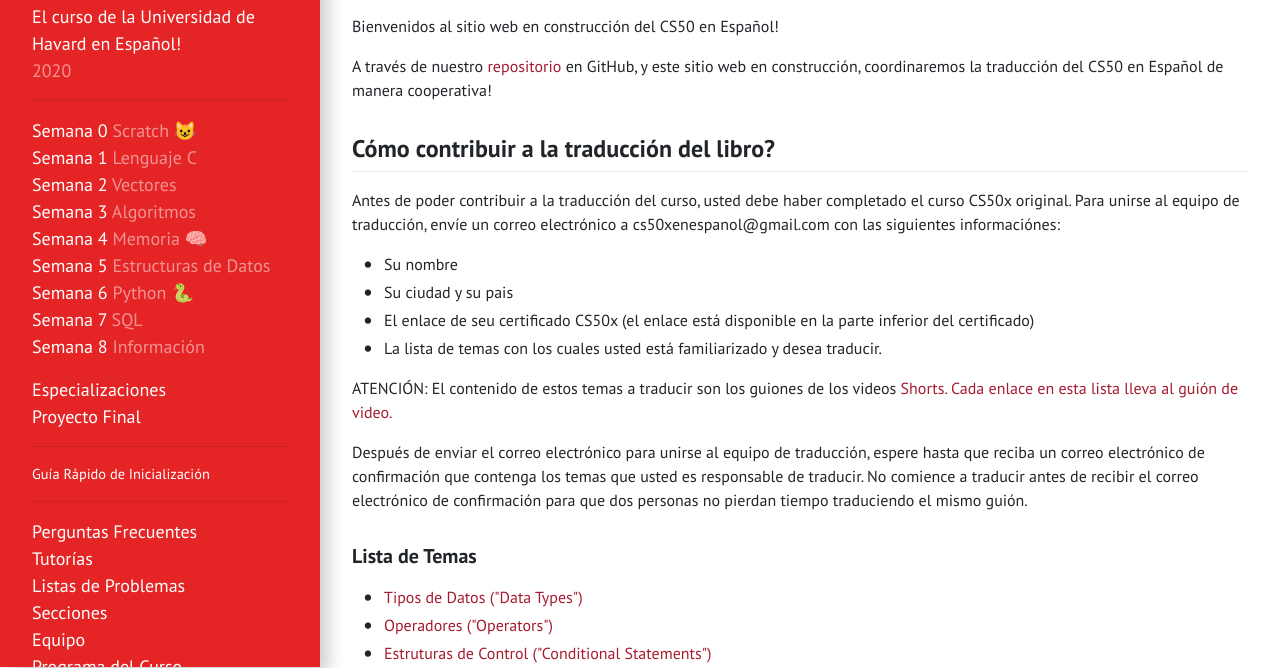
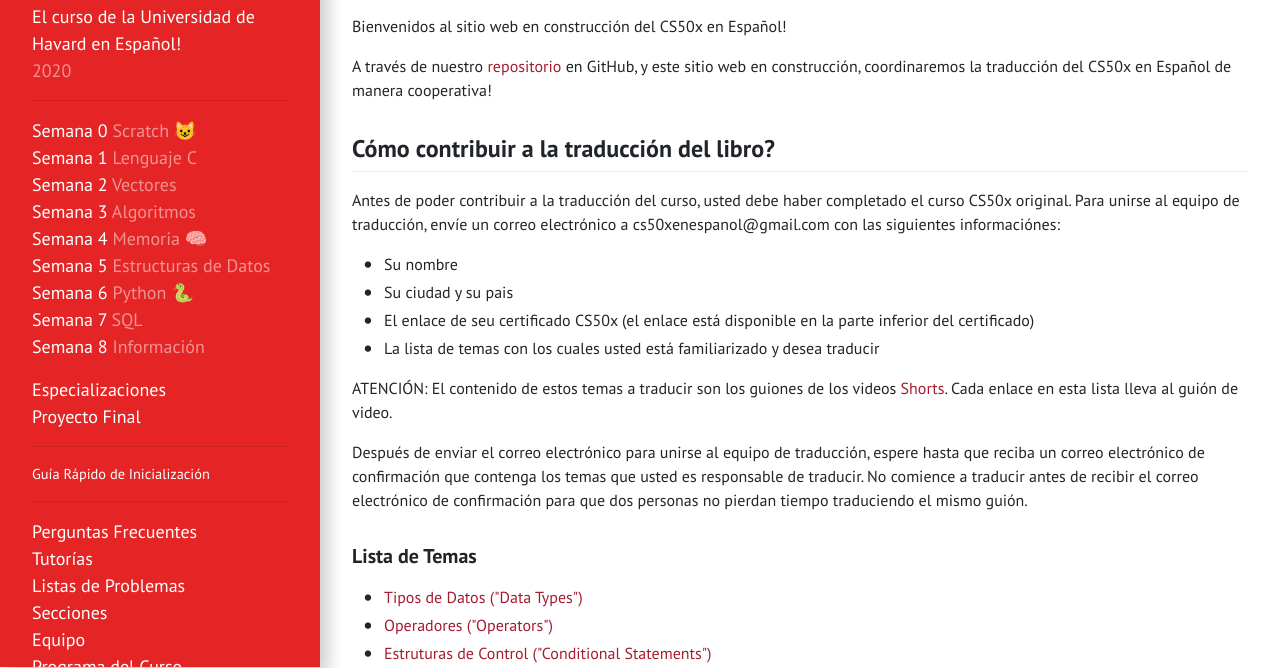
Before and after one commit to cs50xenespanol/cs50xenespanol.github.io, a plain HTML site: page 2020/index.html in a window 1280 px wide. Shown: the part 133-801 px from the top of the page. Drawn offline with Linux system fonts and the light colour scheme.

Commit message:
Update index.html

```diff
--- a/2020/index.html
+++ b/2020/index.html
@@ -110,9 +110,9 @@
 
                     <h1 id="announcements"><a data-id="" href="">Anuncios</a></h1>
 
-<p>Bienvenidos al sitio web en construcción del CS50 en Español!</p>
+<p>Bienvenidos al sitio web en construcción del CS50x en Español!</p>
 
-<p>A través de nuestro <a href="https://github.com/cs50xenespanol/cs50xenespanol.github.io">repositorio</a> en GitHub, y este sitio web en construcción, coordinaremos la traducción del CS50 en Español de manera cooperativa!</p>
+<p>A través de nuestro <a href="https://github.com/cs50xenespanol/cs50xenespanol.github.io">repositorio</a> en GitHub, y este sitio web en construcción, coordinaremos la traducción del CS50x en Español de manera cooperativa!</p>
 
 
 <h2>Cómo contribuir a la traducción del libro?</h2>
@@ -123,10 +123,10 @@
 	<li data-marker="*">Su nombre</li>
 	<li data-marker="*">Su ciudad y su pais</li>
 	<li data-marker="*">El enlace de seu certificado CS50x (el enlace está disponible en la parte inferior del certificado)</li>
-	<li data-marker="*">La lista de temas con los cuales usted está familiarizado y desea traducir.</li>
+	<li data-marker="*">La lista de temas con los cuales usted está familiarizado y desea traducir</li>
 </ul>
 
-<p>ATENCIÓN: El contenido de estos temas a traducir son los guiones de los videos <a href="https://www.youtube.com/watch?v=uVJ0Il5WvbE&list=PLhQjrBD2T381k8ul4WQ8SQ165XqY149WW">Shorts. Cada enlace en esta lista lleva al guión de video.</a></p>
+<p>ATENCIÓN: El contenido de estos temas a traducir son los guiones de los videos <a href="https://www.youtube.com/watch?v=uVJ0Il5WvbE&list=PLhQjrBD2T381k8ul4WQ8SQ165XqY149WW">Shorts</a>. Cada enlace en esta lista lleva al guión de video.</p>
 
 <p>Después de enviar el correo electrónico para unirse al equipo de traducción, espere hasta que reciba un correo electrónico de confirmación que contenga los temas que usted es responsable de traducir. No comience a traducir antes de recibir el correo electrónico de confirmación para que dos personas no pierdan tiempo traduciendo el mismo guión.</p>
 
```
